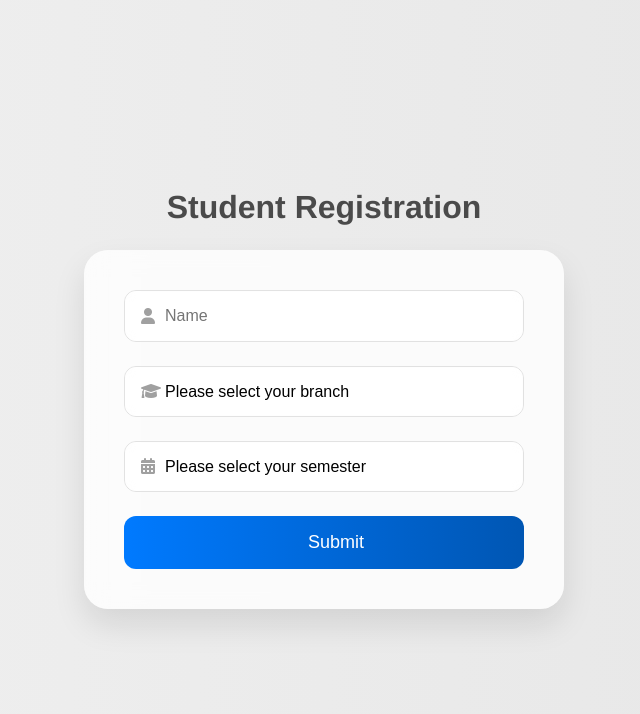
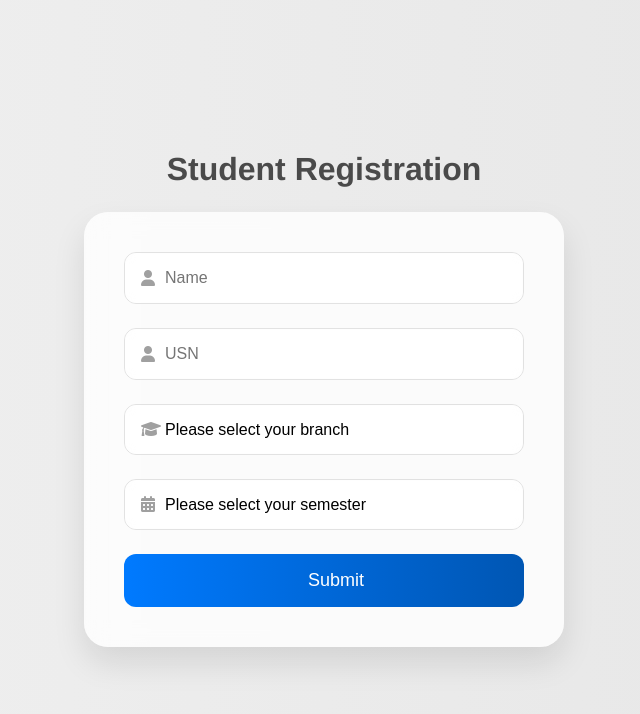
Before and after one commit to Ravi2k3/nmit, a Flask app: page /qrCode in a window 1280 px wide. Shown: the top 714 px of the page, without its empty margins (316-956 px from the left). Run offline with Flask 3, Linux system fonts and the light colour scheme.

Commit message:
modified:   app.py 	modified:   instance/students.db 	modified:   templates/qrCode.html

```diff
--- a/app.py
+++ b/app.py
@@ -1,4 +1,4 @@
-from flask import Flask, request, jsonify, render_template, flash
+from flask import Flask, request, session, render_template, flash
 from flask_sqlalchemy import SQLAlchemy
 
 app = Flask(__name__)
@@ -8,7 +8,8 @@ db = SQLAlchemy(app)
 
 class Student(db.Model):
     id = db.Column(db.Integer, primary_key=True)
-    name = db.Column(db.String(50), nullable=False, unique=True)
+    usn = db.Column(db.String(20), unique=True, nullable=False)  # New unique USN field
+    name = db.Column(db.String(50), nullable=False)
     branch = db.Column(db.String(50), nullable=False)
     semester = db.Column(db.String(50), nullable=False)
 
@@ -18,23 +19,32 @@ def create_tables():
 
 @app.route('/qrCode', methods=['GET', 'POST'])
 def qr_code_page():
+    session.pop('_flashes', None)
+
     if request.method == 'POST':
+        usn = request.form.get('usn')
         name = request.form.get('name')
         branch = request.form.get('branch')
         semester = request.form.get('semester')
 
-        if not name or not branch:
+        if not usn or not name or not branch or not semester:
             return "Invalid data", 400
-        existing_student = Student.query.filter_by(name=name).first()
+
+        # Search for existing student by USN
+        existing_student = Student.query.filter_by(usn=usn).first()
+
         if existing_student:
-            flash("Name already exists!")
-            return render_template('qrCode.html')
+            existing_student.name = name
+            existing_student.branch = branch
+            existing_student.semester = semester
+            db.session.commit()
+            flash("Data updated successfully!", category='info')
+        else:
+            new_student = Student(usn=usn, name=name, branch=branch, semester=semester)
+            db.session.add(new_student)
+            db.session.commit()
+            flash("Data entered successfully!", category='info')
 
-        new_student = Student(name=name, branch=branch, semester=semester)
-        db.session.add(new_student)
-        db.session.commit()
-
-        flash("Data entered successfully!")
         return render_template('qrCode.html')
 
     return render_template('qrCode.html')
--- a/templates/qrCode.html
+++ b/templates/qrCode.html
@@ -82,6 +82,11 @@
         }
     </style>
 </head>
+{% with messages = get_flashed_messages(category_filter=['info']) %}
+  {% if messages %}
+    <script>alert("{{ messages[-1] }}");</script>
+  {% endif %}
+{% endwith %}
 <body>
     <h1>Student Registration</h1>
     <form id="studentForm" method="post" action="/qrCode">
@@ -89,6 +94,12 @@
             <i class="fas fa-user"></i>
             <label for="name">Name</label>
             <input type="text" id="name" name="name" placeholder="Name" required>
+        </div>
+
+        <div class="form-group">
+            <i class="fas fa-user"></i>
+            <label for="usn">USN</label>
+            <input type="text" id="usn" name="usn" placeholder="USN" required>
         </div>
 
         <div class="form-group">
```
Also changed, not shown: instance/students.db.
